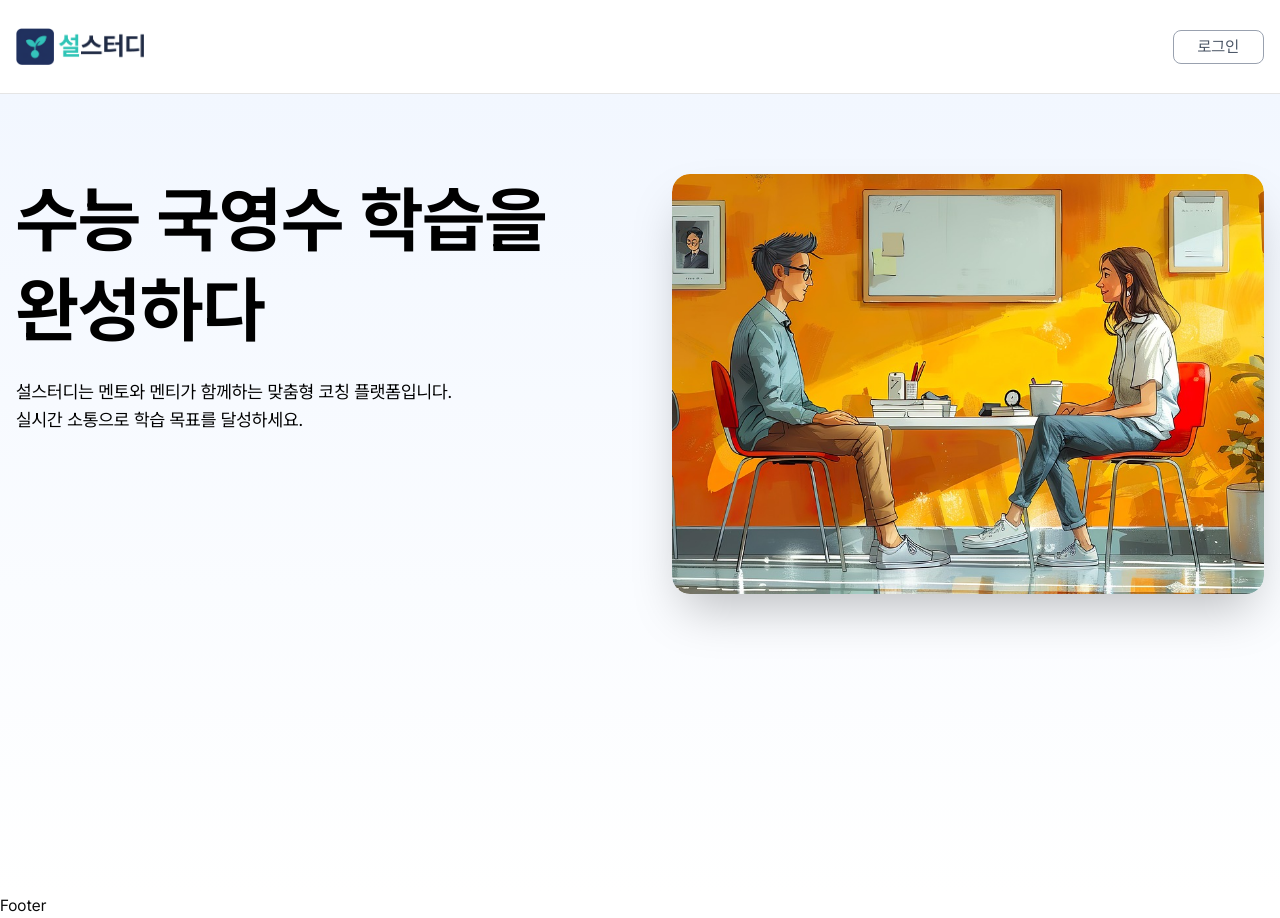
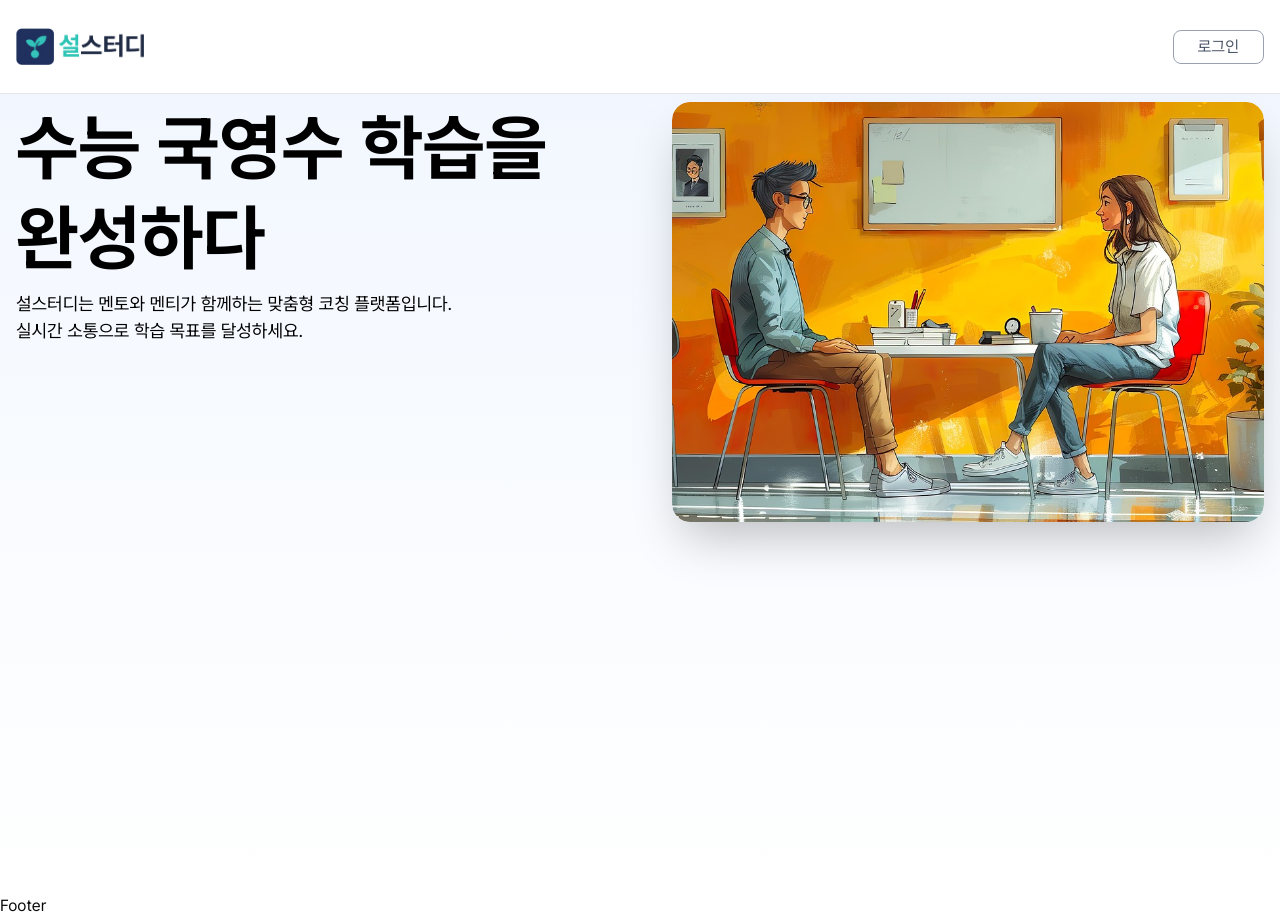
Before and after one commit to LAMED-HACKATHON/sel_study_front, a Next.js app: page / in a window 1280 px wide. Built offline with nearby package versions, Linux system fonts and the light colour scheme; no server answers.

Commit message:
작업중

```diff
--- a/src/app/mentor/[id]/page.tsx
+++ b/src/app/mentor/[id]/page.tsx
@@ -1,6 +1,8 @@
 import Image from 'next/image';
 
-const MenteePlanner = () => {
+const MentorPlanner = ({ params }: { params: { id: string } }) => {
+  console.log('params', params);
+
   return (
     <div className="flex min-h-screen items-center justify-center bg-zinc-50 font-sans dark:bg-black">
       <main className="flex min-h-screen w-full max-w-3xl flex-col items-center justify-between bg-white px-16 py-32 sm:items-start dark:bg-black">
@@ -11,4 +13,4 @@ const MenteePlanner = () => {
   );
 };
 
-export default MenteePlanner;
+export default MentorPlanner;
--- a/src/app/page.tsx
+++ b/src/app/page.tsx
@@ -5,31 +5,25 @@ const Main = () => {
   console.log('client', process.env.NEXT_PUBLIC_API_URL);
 
   return (
-    <div className="flex min-h-screen flex-col bg-linear-to-b from-[#F2F7FF] to-white dark:from-gray-900 dark:to-black">
-      <section className="container mx-auto px-4 py-12 pb-20 md:py-20 md:pb-32">
-        <div className="flex flex-col gap-12 lg:flex-row lg:gap-16">
-          <div className="lg:w-1/2">
+    <div className="flex min-h-screen flex-col bg-linear-to-b from-[#F2F7FF] to-white">
+      <section className="container mx-auto px-[16px] py-[48px] pb-[80px] md:py-[8px] md:pb-[128px]">
+        <div className="flex flex-col gap-[48px] lg:flex-row lg:gap-[64px]">
+          <div className="lg:w-[50%]">
             <div className="flex h-full flex-col justify-between">
               {/* 위: 텍스트 영역 */}
-              <div className="space-y-6">
-                <h2 className="text-4xl leading-tight font-bold tracking-normal break-keep text-black md:text-5xl lg:text-[72px] dark:text-white">수능 국영수 학습을 완성하다</h2>
-
-                <p className="text-lg break-keep text-black dark:text-gray-300">
+              <div className="flex flex-col gap-[8px]">
+                <h2 className="text-[36px] leading-tight font-bold tracking-normal break-keep text-black md:text-[48px] lg:text-[72px]">수능 국영수 학습을 완성하다</h2>
+                <p className="text-[18px] break-keep text-black">
                   설스터디는 멘토와 멘티가 함께하는 맞춤형 코칭 플랫폼입니다. <br />
                   실시간 소통으로 학습 목표를 달성하세요.
                 </p>
               </div>
 
-              {/* 아래: 버튼 */}
-              {/* <div className="pt-4">
-                <button className="text-md inline-flex min-h-[56px] items-center justify-center rounded-full bg-gray-900 px-8 py-2 font-bold text-white transition-colors hover:bg-gray-800 active:bg-black">
-                  시작하기
-                </button>
-              </div> */}
+              {/* 버튼 영역 생략 */}
             </div>
           </div>
 
-          <div className="lg:w-1/2">
+          <div className="lg:w-[50%]">
             <div className="relative h-80 overflow-hidden rounded-2xl shadow-2xl lg:h-105">
               <Image
                 src="/images/study-image.jpg"
@@ -38,7 +32,7 @@ const Main = () => {
                 sizes="(max-width: 768px) 100vw, (max-width: 1024px) 50vw, 33vw"
                 className="rounded-2xl object-cover"
                 priority
-                unoptimized={true}
+                unoptimized
               />
             </div>
           </div>
```
